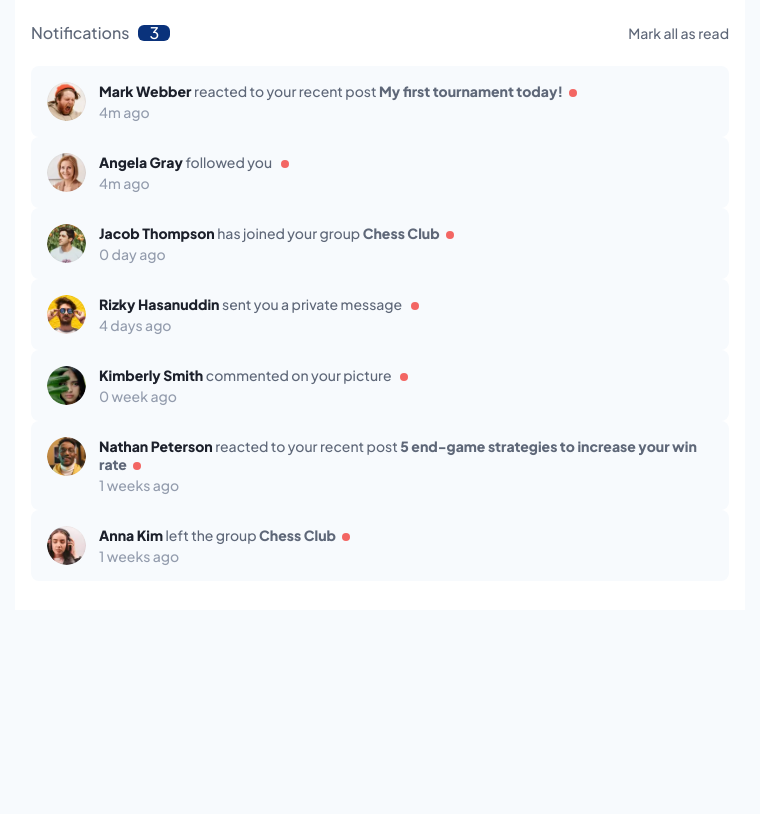
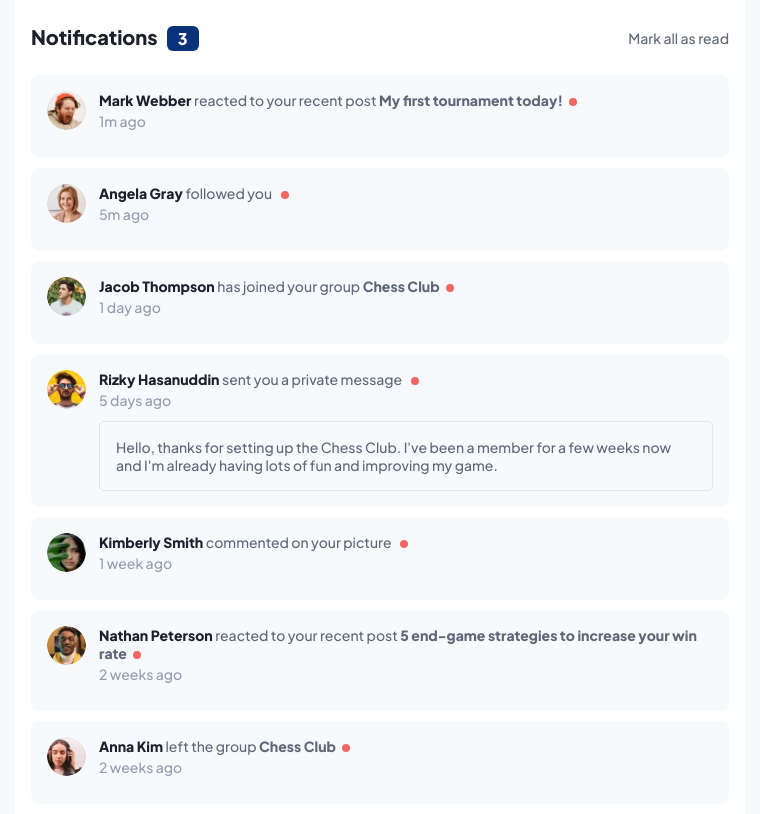
Before and after one commit to miguelzaga/notifications-page, a React (Vite) app: page / in a window 1280 px wide. Shown: the top 814 px of the page, without its empty margins (260-1020 px from the left). Built offline with nearby package versions, Linux system fonts and the light colour scheme.

Commit message:
add message to notifications

```diff
--- a/src/App.js
+++ b/src/App.js
@@ -6,7 +6,7 @@ function App() {
   return (
     <main className="main">
       <header className="header">
-        <h1 className="header__title" class>
+        <h1 className="header__title">
           Notifications
           <b className="header__number">3</b>
         </h1>
@@ -14,7 +14,10 @@ function App() {
         <button className="header__btn">Mark all as read</button>
       </header>
       <ul className="notifications">
-        {notificationsData.data.map(function ({ id, avatar, user, action, post, date }, index) {
+        {notificationsData.data.map(function (
+          { id, avatar, user, action, post, date, message },
+          index
+        ) {
           return (
             <Notification
               id={id}
@@ -24,6 +27,7 @@ function App() {
               action={action}
               post={post}
               date={date}
+              message={message}
             />
           );
         })}
--- a/src/components/Notification.js
+++ b/src/components/Notification.js
@@ -1,7 +1,5 @@
-import images from '../data/images.js'
-function Notification({ id, avatar, user, action, post, date }) {
-  console.log(images)
-  console.log(id)
+import images from "../data/images.js";
+function Notification({ id, avatar, user, action, post, date, message }) {
   return (
     <li className="notification notification--unread">
       <img className="notification__avatar" src={images[id]} alt="" />
@@ -14,6 +12,7 @@ function Notification({ id, avatar, user, action, post, date }) {
           </a>
         </p>
         <time className="notification__date">{date}</time>
+        {message ? <p className="notification__msg">{message}</p> : ""}
       </div>
     </li>
   );
--- a/src/data/notificationsData.json
+++ b/src/data/notificationsData.json
@@ -5,8 +5,8 @@
       "avatar": "avatar-mark-webber",
       "user": "Mark Webber",
       "action": "reacted to your recent post",
-      "date": "4m ago",
-      "message": "1m ago",
+      "date": "1m ago",
+      "message": "",
       "post": "My first tournament today!"
     },
     {
@@ -14,7 +14,7 @@
       "avatar": "avatar-angela-gray.webp",
       "user": "Angela Gray",
       "action": "followed you",
-      "date": "4m ago",
+      "date": "5m ago",
       "message": "",
       "post": ""
     },
@@ -23,7 +23,7 @@
       "avatar": "",
       "user": "Jacob Thompson",
       "action": "has joined your group",
-      "date": "0 day ago",
+      "date": "1 day ago",
       "message": "",
       "post": "Chess Club"
     },
@@ -32,7 +32,7 @@
       "avatar": "",
       "user": "Rizky Hasanuddin",
       "action": "sent you a private message",
-      "date": "4 days ago",
+      "date": "5 days ago",
       "message": "Hello, thanks for setting up the Chess Club. I've been a member for a few weeks now and I'm already having lots of fun and improving my game.",
       "post": ""
     },
@@ -41,7 +41,7 @@
       "avatar": "",
       "user": "Kimberly Smith",
       "action": "commented on your picture",
-      "date": "0 week ago",
+      "date": "1 week ago",
       "message": "",
       "post": ""
     },
@@ -50,7 +50,7 @@
       "avatar": "",
       "user": "Nathan Peterson",
       "action": "reacted to your recent post",
-      "date": "1 weeks ago",
+      "date": "2 weeks ago",
       "message": "",
       "post": "5 end-game strategies to increase your win rate"
     },
@@ -59,7 +59,7 @@
       "avatar": "",
       "user": "Anna Kim",
       "action": "left the group",
-      "date": "1 weeks ago",
+      "date": "2 weeks ago",
       "message": "",
       "post": "Chess Club"
     }
--- a/src/scss/04-globals/_main.scss
+++ b/src/scss/04-globals/_main.scss
@@ -5,4 +5,5 @@
   margin: auto;
   background-color: $white;
   padding: 24px 16px 29px;
+  min-height: 100vh;
 }
--- a/src/scss/05-components/_notification.scss
+++ b/src/scss/05-components/_notification.scss
@@ -1,4 +1,10 @@
 @use "./../01-abstracts/" as *;
+
+.notifications {
+  display: flex;
+  flex-direction: column;
+  gap: 10px;
+}
 
 .notification {
   display: flex;
@@ -29,6 +35,14 @@
 
   &__date {
     color: $grey-blue;
+    margin-bottom: 12px;
+    display: block;
+  }
+
+  &__msg {
+    border: solid 1px $very-light-grey-blue;
+    border-radius: 5px;
+    padding: 16px;
   }
 
   &--unread {
```
Also changed, not shown: src/data/images.js (+8 -10 lines).
